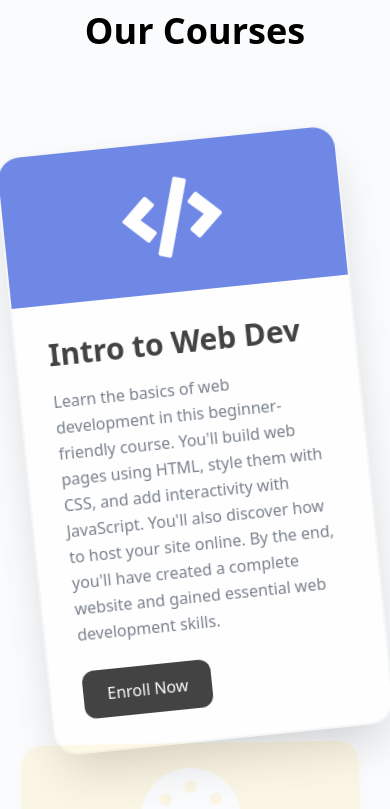
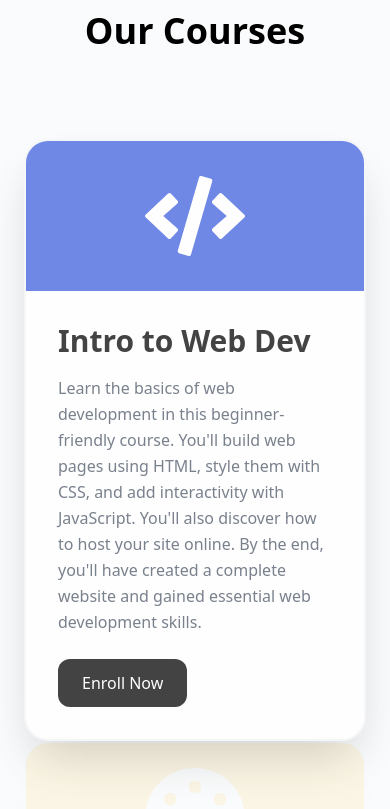
Before and after one commit to kene-dev/techbro-uni, a React (Vite) app: page / in a window 390 px wide. Shown: the part 1060-1869 px from the top of the page. Built offline with nearby package versions, Linux system fonts and the light colour scheme.

Commit message:
mobile animation updated

```diff
--- a/src/components/Courses.jsx
+++ b/src/components/Courses.jsx
@@ -1,4 +1,4 @@
-import React, { useRef } from 'react';
+import React, { useEffect, useRef, useState } from 'react';
 import { motion, useScroll, useTransform } from 'motion/react';
 
 
@@ -6,32 +6,36 @@ import { motion, useScroll, useTransform } from 'motion/react';
 
 const CoursesSection = ({title, desc, icon, bg, index}) => {
     const targetRef = useRef(null)
+    const [isSmallScreen, setIsSmallScreen] = useState(false);
+
+    const [randomRotation] = useState(() => Math.floor(Math.random() * 11) - 5);
+
+  // Responsive handling
+  useEffect(() => {
+    const handleResize = () => {
+      setIsSmallScreen(window.innerWidth < 650);
+    };
+
+    handleResize(); // Initial check
+    window.addEventListener('resize', handleResize);
+    return () => window.removeEventListener('resize', handleResize);
+  }, []);
 
     const {scrollYProgress} = useScroll({
         target:targetRef,
         offset: ["start center", "start start"]
     })
 
-    const isSmallScreen = window.innerWidth < 650
-
-
-    function getRandomNumber() {
-        return Math.floor(Math.random() * 11) - 10;
-    }
-
-    const randomNum = getRandomNumber();
-
-    const rotate = useTransform(scrollYProgress, [0, 0.5, 1], [0,randomNum, 5])
-    const scale = useTransform(scrollYProgress, [0, 0.5, 1], isSmallScreen ? [1,1,1] : [0,1, 1])
+    const rotate = useTransform(scrollYProgress, [0, 0.5, 1], isSmallScreen ? [0,0,0] : [0,randomRotation, 5])
+    const scale = useTransform(scrollYProgress, [0, 0.5, 1], isSmallScreen ? [1,1,0.9] : [0,1, 1])
     const opacity = useTransform(scrollYProgress, [0, 0.5, 1], [0,1, 1])
 
-    console.log(isSmallScreen )
 
   return (
           <motion.div
             ref={targetRef}
             className="sticky lg:h-[320px] h-max w-full max-w-4xl z-10"
-            style={{rotate, top: `${isSmallScreen ? 20 : 130 + index * isSmallScreen ? 0 : 40}px`, scale, opacity,}}
+            style={{rotate, top: `${isSmallScreen ? 100 : 130 + index * isSmallScreen ? 10 : 40}px`, scale, opacity,}}
           >
 
             <div className="bg-white h-full rounded-3xl shadow-2xl overflow-hidden flex flex-col lg:flex-row  border-2 border-gray-100">
--- a/src/pages/Homepage.jsx
+++ b/src/pages/Homepage.jsx
@@ -1,9 +1,9 @@
-import React from 'react'
+import React, { useRef, useState } from 'react'
 import Navbar from '../components/Navbar'
 import Hero from '../components/Hero'
 import CoursesSection from '../components/Courses'
 import { FaCode, FaPalette, FaLaptopCode } from 'react-icons/fa';
-import { motion} from 'motion/react';
+import { motion, useScroll, useTransform} from 'motion/react';
 import bg from '../assets/bg-hero1.png';
 
 const courses = [
@@ -12,17 +12,22 @@ const courses = [
   { title: 'Frontend Frameworks', desc: "Learn the basics of web development in this beginner-friendly course. You'll build web pages using HTML, style them with CSS, and add interactivity with JavaScript. You'll also discover how to host your site online. By the end, you'll have created a complete website and gained essential web development skills.", icon: <FaLaptopCode size={100} color="#fff" />, bg: '#f74364' },
 ];
 
+
+
 const Homepage = () => {
+
   return (
     <div className='w-full h-full lg:min-h-screen'>
        <Navbar />
        <Hero />
 
-        <section  className="min-h-screen  py-24 bg-[#fafbfc] px-6 -z-10 mb-[320px] lg:mt-0 mt-32 relative">
+        <section
+          className={`min-h-screen  py-24 bg-[#fafbfc] px-6 -z-10 mb-[320px] lg:mt-0 mt-32 relative`}
+          >
         <h2 className="text-4xl font-bold text-center mb-2 mt-10">Our Courses</h2>
 
         <motion.div
-        className="relative max-w-full mx-auto h-max flex flex-col items-center justify-center py-20">
+        className="max-w-full mx-auto h-max flex flex-col items-center justify-center py-20">
           {
             courses.map((course, i) => (
               <CoursesSection key={i} index={i} {...course} />
```
